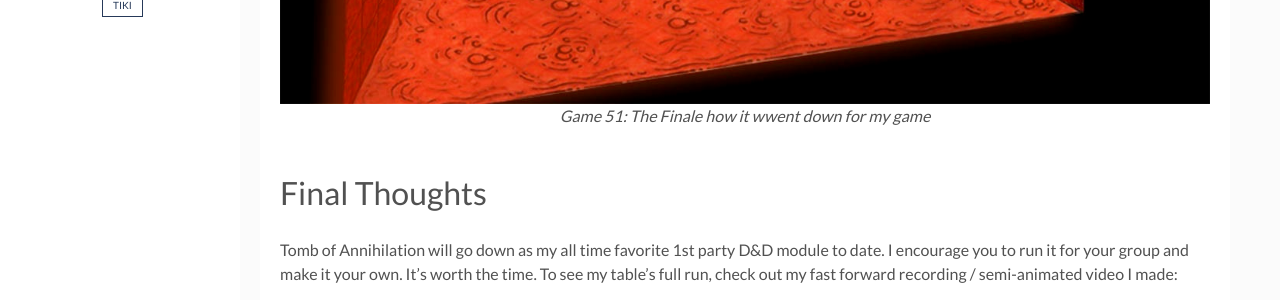
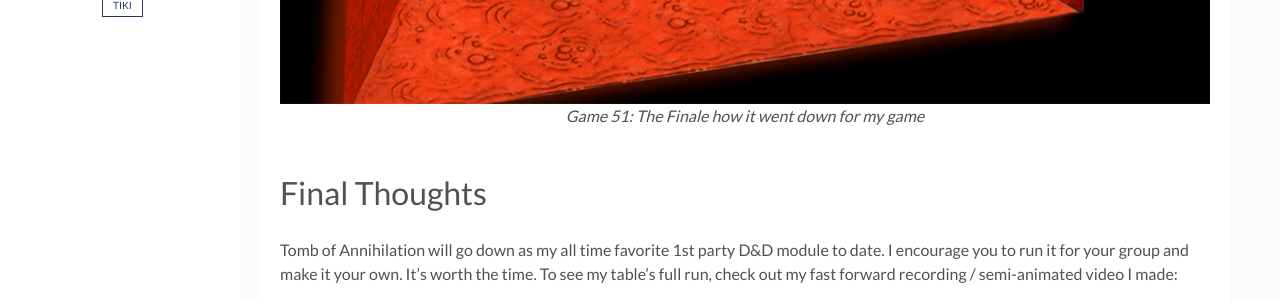
Before and after one commit to azathought/azathought.github.io, a Jekyll site: the page built from _posts/2020-04-28-toa3.md, in a window 1280 px wide and 900 px high, scrolled down 6182 px. Shown: the part 271-571 px from the top of the window. Built offline with Jekyll 4.4.1, drawn with Linux system fonts in a browser that asks for light colours; comment, search, counter and statistics services are not loaded; grey boxes are pictures that could not be loaded.

Commit message:
typos new link

```diff
--- a/_posts/2020-04-28-toa3.md
+++ b/_posts/2020-04-28-toa3.md
@@ -69,7 +69,7 @@ The two part fight at the end of the Dungeon is a grand payoff and a real test o
 
 Tip: [Read this Reddit Megathread for an excellent breakdown of GM strategies](https://www.reddit.com/r/Tombofannihilation/comments/ggb4ky/acererak_and_the_atropal_final_boss_fight/)
 
-{% include image.html url="posts/2020-12-25-toa3-5.jpg" description="Game 51" caption="Game 51: The Finale how it wwent down for my game" %}
+{% include image.html url="posts/2020-12-25-toa3-5.jpg" description="Game 51" caption="Game 51: The Finale how it went down for my game" %}
 
 # Final Thoughts
 
```
Also changed, not shown: _posts/2018-11-11-embracing-isometric-roll20.md (+2 -0 lines).
